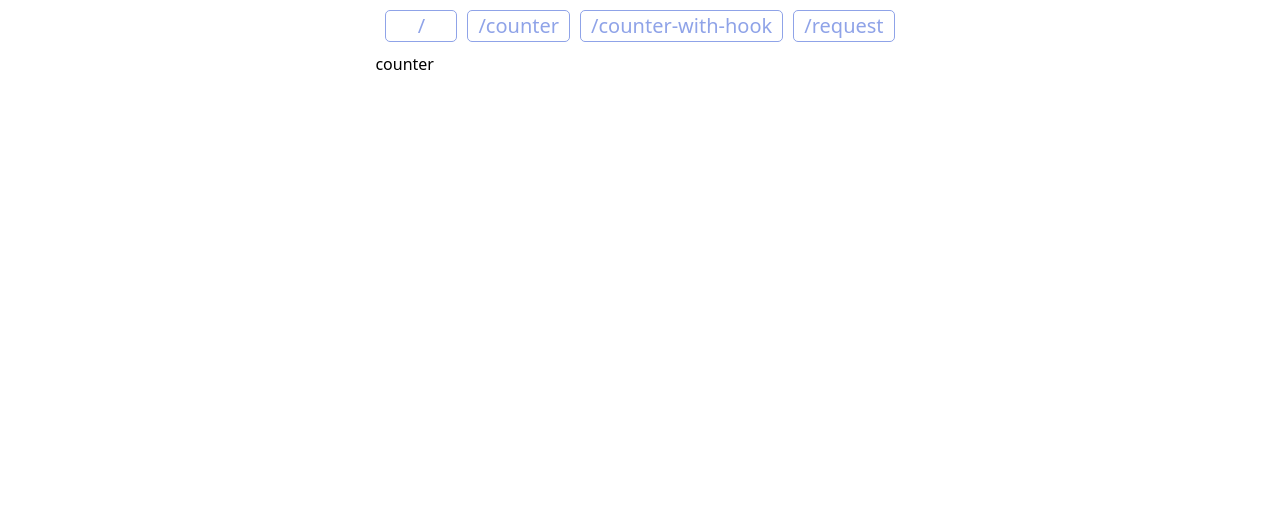
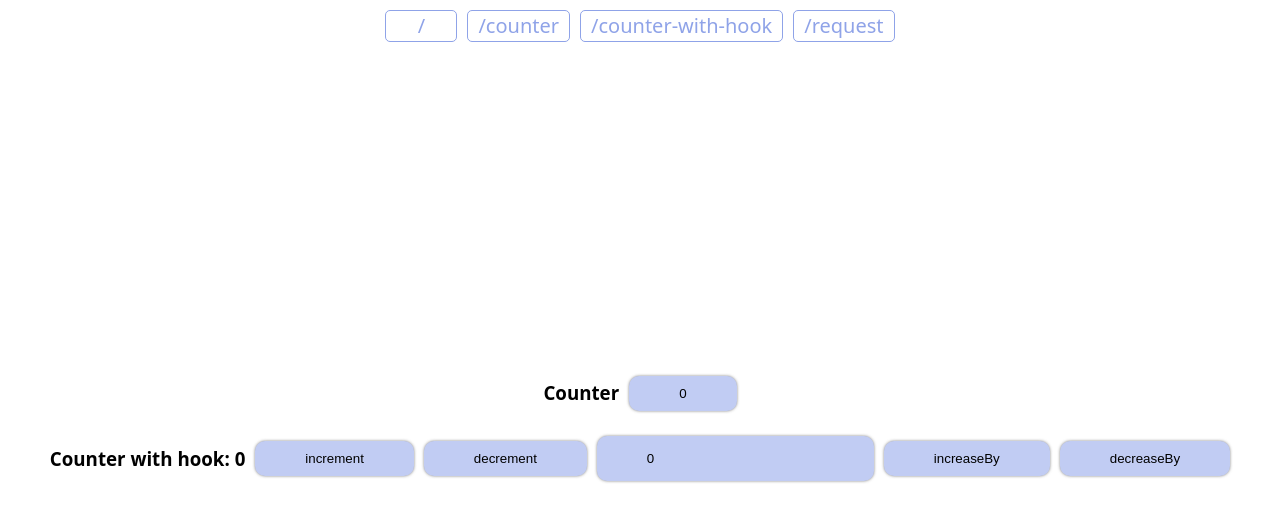
Before and after one commit to Romiono/vitest-basics, a React (Vite) app: page /counter in a window 1280 px wide. Shown: the top 522 px of the page. Built offline with nearby package versions, Linux system fonts and the light colour scheme.

Commit message:
learned how to test react components, pages, simple hooks, simple logic

```diff
--- a/src/App.css
+++ b/src/App.css
@@ -1,6 +1,13 @@
+.container {
+  display: flex;
+  flex-direction: column;
+  height: 100%;
+}
+
 nav {
   margin: 10px;
   display: flex;
+  justify-content: center;
   gap: 10px;
   font-size: 20px;
   :any-link {
--- a/src/App.tsx
+++ b/src/App.tsx
@@ -6,14 +6,14 @@ function App() {
   const routes = RoutParser(Routs)
 
   return (
-    <>
+    <div className='container'>
       <nav>
         {routes.map((route) =>
            <NavLink to={route.path}>{route.path}</NavLink>
         )}
       </nav>
-      <Outlet/>
-    </>
+            <Outlet/>
+    </div>
   )
 }
 
--- a/src/index.css
+++ b/src/index.css
@@ -1,3 +1,5 @@
+
+
 :root {
   font-family: system-ui, Avenir, Helvetica, Arial, sans-serif;
   line-height: 1.5;
@@ -7,6 +9,7 @@
   text-rendering: optimizeLegibility;
   -webkit-font-smoothing: antialiased;
   -moz-osx-font-smoothing: grayscale;
+  /*min-height: 100vh;*/
 }
 
 
@@ -14,6 +17,5 @@ body {
   margin: 0;
   display: flex;
   justify-content: center;
-
   min-height: 100vh;
 }
--- /dev/null
+++ b/src/pages/counter/counter.tsx
@@ -0,0 +1,36 @@
+import {useState} from "react";
+import classes from "./styles.module.css"
+import {useCounter} from "./hooks/useCounter.tsx";
+
+const Counter = () => {
+    const [counter, setCounter] = useState(0);
+    const [value, setValue] = useState(0);
+    const { counter: hookedCounter, increment, decrement, increaseBy, decreaseBy } = useCounter(0)
+    return (
+        <div className={classes.container}>
+            <div className={classes.block}>
+                <h3>Counter</h3>
+                <button onClick={() => setCounter(prev => prev + 1)}>{counter}</button>
+            </div>
+            <div className={classes.block}>
+                <h3>Counter with hook: {hookedCounter}</h3>
+                <div className={classes.block}>
+                    <button onClick={increment}>increment</button>
+                    <button onClick={decrement}>decrement</button>
+                    <div>
+                        <input
+                            type='number'
+                            value={value}
+                            onChange={(e) => setValue(+e.target.value)}
+                            aria-label='value'
+                        />
+                    </div>
+                    <button onClick={() => increaseBy(value)}>increaseBy</button>
+                    <button onClick={() => decreaseBy(value)}>decreaseBy</button>
+                </div>
+            </div>
+            </div>
+    );
+};
+
+export default Counter;
--- /dev/null
+++ b/src/pages/counter/hooks/useCounter.tsx
@@ -0,0 +1,15 @@
+import {useState} from "react";
+
+export const useCounter = (initialValue: number) => {
+    const [counter, setCounter] = useState(initialValue);
+
+    const increment = () => setCounter(prev => prev + 1);
+
+    const decrement = () => setCounter(prev => prev - 1);
+
+    const increaseBy = (value: number) => setCounter(prev => prev + value);
+
+    const decreaseBy = (value: number) => setCounter(prev => prev - value);
+
+    return { counter, increment, decrement, increaseBy, decreaseBy };
+}
--- /dev/null
+++ b/src/pages/counter/styles.module.css
@@ -0,0 +1,23 @@
+.container {
+    display: flex;
+    flex-direction: column;
+    flex-grow: 1;
+    justify-content: center;
+    align-items: center;
+    width: 100%;
+    margin: 0;
+}
+
+button, input {
+    height: 35px;
+    padding: 5px 50px;
+    border: none;
+    box-shadow: 0 0 3px rgba(80, 80, 80, 0.7);
+    border-radius: 10px;
+    background-color: #c1ccf3;
+}
+.block {
+    display: flex;
+    gap: 10px;
+    align-items: center;
+}
--- /dev/null
+++ b/src/pages/request/request.tsx
@@ -0,0 +1,10 @@
+
+const Request = () => {
+    return (
+        <div>
+
+        </div>
+    );
+};
+
+export default Request;
--- a/src/routing/Routs.tsx
+++ b/src/routing/Routs.tsx
@@ -1,5 +1,7 @@
 import App from "../App.tsx";
 import type {ReactElement} from "react";
+import Counter from "../pages/counter/counter.tsx";
+import Request from "../pages/request/request.tsx"
 
 export const Routs = [
     {
@@ -8,7 +10,7 @@ export const Routs = [
         children: [
             {
                 path: 'counter',
-                element: <div>counter</div>
+                element: <Counter/>
             },
             {
                 path: 'counter-with-hook',
@@ -16,7 +18,7 @@ export const Routs = [
             },
             {
                 path: 'request',
-                element: <div>request</div>
+                element: <Request/>
             },
         ]
     },
--- a/tsconfig.app.json
+++ b/tsconfig.app.json
@@ -23,5 +23,4 @@
     "noFallthroughCasesInSwitch": true,
     "noUncheckedSideEffectImports": true
   },
-  "include": ["src"]
 }
--- a/vite.config.ts
+++ b/vite.config.ts
@@ -5,4 +5,7 @@ import react from '@vitejs/plugin-react'
 // https://vite.dev/config/
 export default defineConfig({
   plugins: [react()],
+  test: {
+    environment: 'jsdom'
+  }
 })
```
Also changed, not shown: src/pages/selector/selector.tsx (added, +10 -0 lines), 1 other file (tests, documents, lock files or other folders).
